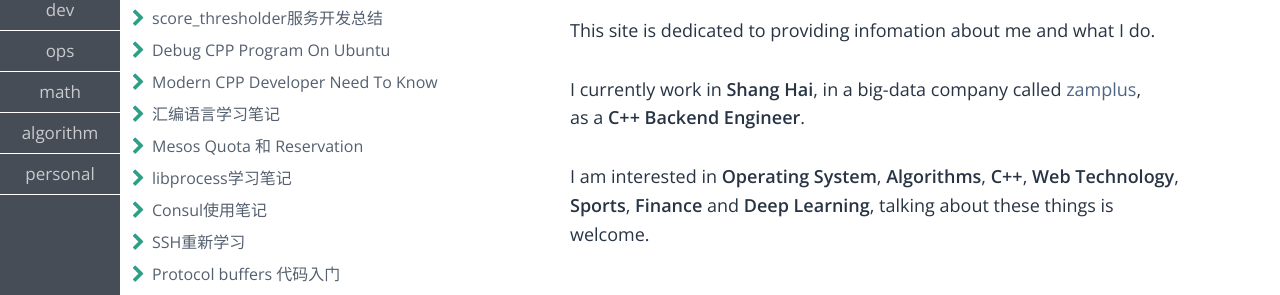
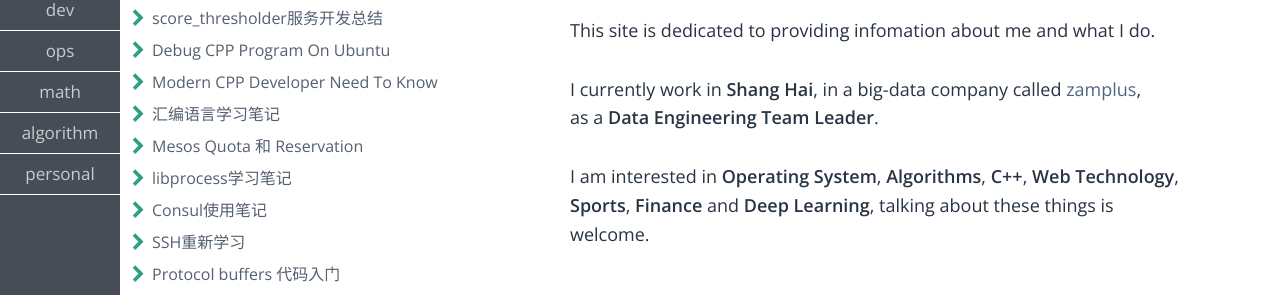
Before and after one commit to Jacco-su/IvanJobs.github.io, a Jekyll site: the page built from index.md, in a window 1280 px wide. Shown: the part 238-533 px from the top of the page. Built offline with Jekyll 4.4.1, drawn with Linux system fonts in a browser that asks for light colours; some web fonts are replaced; comment, search, counter and statistics services are not loaded.

Commit message:
refine title

```diff
--- a/index.md
+++ b/index.md
@@ -10,7 +10,7 @@ I am a <b>software engineer</b>, a <b>math lover</b>, and also a <b>marathon run
 This site is dedicated to providing infomation about me and what I do.
 
 I currently work in **Shang Hai**, in a big-data company called [zamplus](http://www.zamplus.com/),<br/>
-as a <b>C++ Backend Engineer</b>.
+as a <b>Data Engineering Team Leader</b>.
 
 I am interested in <b>Operating System</b>, <b>Algorithms</b>, <b>C++</b>, <b>Web Technology</b>, <b>Sports</b>, <b>Finance</b> and <b>Deep Learning</b>, talking about these things is welcome.
 
```
